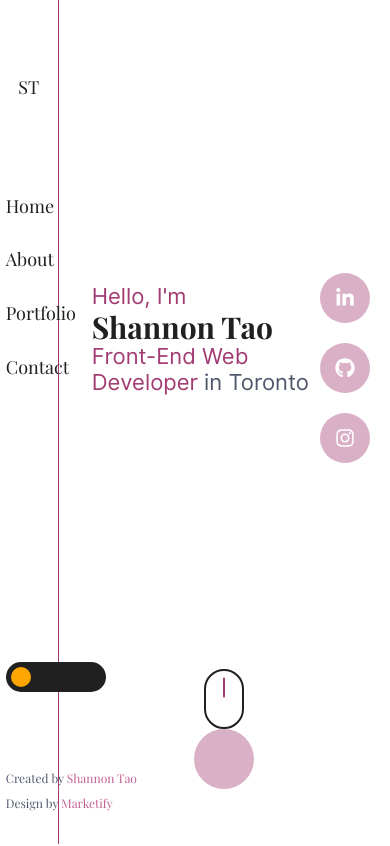
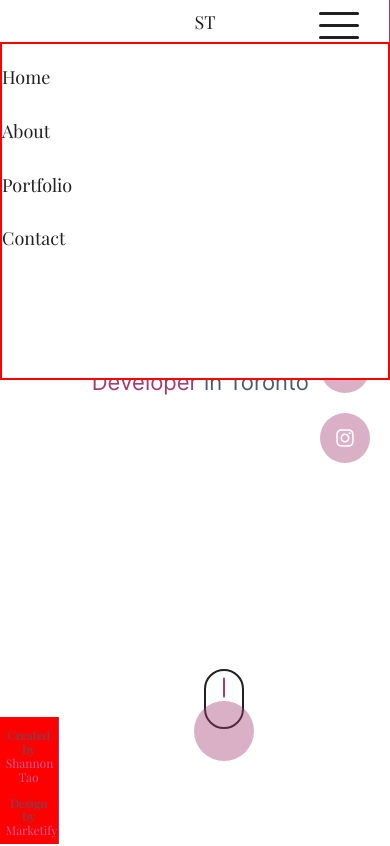
Before and after one commit to shanningtatum/react-portfolio, a React (Create React App) app: page / in a window 390 px wide. Shown: the top 846 px of the page. Built offline with nearby package versions, Linux system fonts and the light colour scheme.

Commit message:
contact form completed, starting media queries

```diff
--- a/src/components/Contact.js
+++ b/src/components/Contact.js
@@ -89,7 +89,9 @@ function Contact() {
               placeholder="Hey Shannon! Love your stuff. Let's set up a time to chat."
               required
             ></textarea>
-            <button className="submitButton">Submit Now</button>
+            <button className="submitButton" title="Send your message">
+              Submit Now
+            </button>
           </form>
           <div className="contactInfo">
             <h3>Want To Connect?</h3>
--- a/src/components/Header.js
+++ b/src/components/Header.js
@@ -3,6 +3,11 @@ import { DarkModeContext } from "./DarkModeContext";
 
 function Header() {
   const { darkMode, toggleDarkMode } = useContext(DarkModeContext);
+
+  const slideOutNav = () => {
+    console.log("hello");
+  };
+
   return (
     <header className={darkMode ? "header headerDark" : "header headerLight"}>
       <a href="#mainContent" className="skipLink">
@@ -28,10 +33,19 @@ function Header() {
             </li>
           </ul>
         </nav>
+        <div className="hamburger" onClick={() => slideOutNav()}>
+          <span className="lineOne"></span>
+          <span className="lineTwo"></span>
+          <span className="lineThree"></span>
+        </div>
         <div
           className={darkMode ? "themeContainer darkTheme" : "themeContainer"}
         >
-          <button className="themeButton" onClick={toggleDarkMode}>
+          <button
+            className="themeButton"
+            onClick={toggleDarkMode}
+            title={darkMode ? "Toggle Light Mode" : "Toggle Dark Mode"}
+          >
             <span className="sr-only">
               {darkMode ? "Enable light mode" : "Enable dark mode"}
             </span>
--- a/src/components/Portfolio.js
+++ b/src/components/Portfolio.js
@@ -52,7 +52,6 @@ function Portfolio() {
                     <div className="projectTools">
                       <ul>
                         {projectTools.map((tool) => {
-                          console.log(tool);
                           return (
                             <li>
                               <p>{tool}</p>
--- a/src/styles/sass/partials/_footer.scss
+++ b/src/styles/sass/partials/_footer.scss
@@ -1,12 +1,13 @@
 footer{
     position: fixed;
     bottom:0;
-    height:10vh;
+    height:15vh;
     width:15%;
     border-right:1px $purple solid;
-    background-color:$white;
+    background-color:red;
     text-align: center;
     font-family:$serifFont;
+
 
     a{
         color:$pink;
@@ -23,7 +24,6 @@ footer h3{
     color:$grey;
     font-weight:normal;
     font-size:clamp(0.6rem, 2vw, 0.8rem);
-    white-space: nowrap;
 }
 
 
@@ -31,6 +31,8 @@ footer h3{
 .footerDark{
     background-color:$black;
     color:$white;
+    border-right:1px $pink solid;
+
 
     h3{
         color:$white;
@@ -40,7 +42,7 @@ footer h3{
 }
 
 .footerLight{
-    background-color:$white;
+    // background-color:$white;
     color:$black;
 
     a{
--- a/src/styles/sass/partials/_header.scss
+++ b/src/styles/sass/partials/_header.scss
@@ -1,6 +1,6 @@
 header{
     position: fixed;
-    height:90vh;
+    height:85vh;
     width:15%;
     border-right:1px $purple solid;
     font-family:$serifFont;
@@ -24,6 +24,7 @@ header{
             text-decoration:none;
             transition:color 0.3s;
         }
+
     }
 
     nav{
@@ -72,6 +73,7 @@ header{
 
 .headerDark{
     background-color:$black;
+    border-right:1px $pink solid;
 
     a{
         color:$white;
--- a/src/styles/sass/partials/_landing.scss
+++ b/src/styles/sass/partials/_landing.scss
@@ -87,6 +87,18 @@
             animation:scrollDown 3s infinite;
 
         }
+
+        &::before{
+            content:'';
+            position: absolute;
+            margin:0 auto;
+            top:30px;
+            left:-35%;
+            border-radius:50%;
+            width:60px;
+            height:60px;
+            background-color:rgba($purple, 0.4);
+        }
     }
 
     .mouseImageDark{
@@ -95,17 +107,12 @@
         &::after{
             background-color:$pink;
         }
+
+        &::before{
+            background-color:rgba($pink, 0.4);
+
+        }
     }
 
-    .circleBackground{
-        margin:0 auto;
-        border-radius:50%;
-        width:60px;
-        height:60px;
-        background-color:rgba($purple, 0.4);
-    }
 
-    .circleBackgroundDark{
-        background-color:rgba($pink, 0.5);
-    }
 }
--- /dev/null
+++ b/src/styles/sass/partials/_mediaQueries.scss
@@ -0,0 +1,77 @@
+@media (max-width:1300px){
+
+    // resizing grid on portfolio
+    .portfolioSection{
+
+        .projectList{
+            grid-template-columns:repeat(2,1fr);
+        }
+    }
+}
+
+@media (max-width:810px){
+    // making a header
+    header{
+        height:5vh;
+        width:100%;
+        position: fixed;
+        z-index:99999;
+
+        .wrapper{
+            flex-direction:column;
+            max-width:none;
+            width:100%;
+        }
+        .logo{
+            padding:0%;
+            width:0;
+        }
+        nav{
+            position: fixed;
+            width:100%;
+            left:0;
+            top:5vh;
+            height:40vh;
+            background-color:$white;
+            z-index:99999999;
+            border:2px red solid;
+        }
+
+        .hamburger{
+            display:flex;
+            justify-content:center;
+            position: absolute;
+            top:12px;
+            right:25px;
+            width:50px;
+            height:30px;
+            cursor:pointer;
+
+            .lineOne,.lineTwo,.lineThree{
+                content:'';
+                position: absolute;
+                width:40px;
+                height:3px;
+                background-color:$black;
+                border-radius:20px;
+                transition:background-color 0.3s;
+            }
+            .lineTwo{
+                top:12px;
+            }
+            .lineThree{
+                top:24px;
+            }
+
+            &:hover, &:focus{
+                .lineOne, .lineTwo, .lineThree{
+                    background-color:$purple;
+                }
+            }
+        }
+        .themeContainer{
+            display:none;
+        }
+
+    }
+}
--- a/src/styles/sass/styles.css
+++ b/src/styles/sass/styles.css
@@ -357,7 +357,7 @@ p {
 
 header {
   position: fixed;
-  height: 90vh;
+  height: 85vh;
   width: 15%;
   border-right: 1px #A23B72 solid;
   font-family: "Playfair Display", serif;
@@ -420,6 +420,7 @@ header li {
 
 .headerDark {
   background-color: #202020;
+  border-right: 1px #FCB0D8 solid;
 }
 .headerDark a {
   color: #FFF;
@@ -575,21 +576,25 @@ header li {
   -webkit-animation: scrollDown 3s infinite;
           animation: scrollDown 3s infinite;
 }
+.scrollIcon .mouseImage::before {
+  content: "";
+  position: absolute;
+  margin: 0 auto;
+  top: 30px;
+  left: -35%;
+  border-radius: 50%;
+  width: 60px;
+  height: 60px;
+  background-color: rgba(162, 59, 114, 0.4);
+}
 .scrollIcon .mouseImageDark {
   border: 2px #FFF solid;
 }
 .scrollIcon .mouseImageDark::after {
   background-color: #FCB0D8;
 }
-.scrollIcon .circleBackground {
-  margin: 0 auto;
-  border-radius: 50%;
-  width: 60px;
-  height: 60px;
-  background-color: rgba(162, 59, 114, 0.4);
-}
-.scrollIcon .circleBackgroundDark {
-  background-color: rgba(252, 176, 216, 0.5);
+.scrollIcon .mouseImageDark::before {
+  background-color: rgba(252, 176, 216, 0.4);
 }
 
 main {
@@ -728,24 +733,24 @@ section:last-child {
   transform: scale(1.2);
 }
 .portfolioSection .projectLi:hover .projectInfo, .portfolioSection .projectLi:focus .projectInfo {
-  -webkit-animation: projectHover 1s forwards;
-          animation: projectHover 1s forwards;
+  -webkit-animation: projectHover 0.8s forwards;
+          animation: projectHover 0.8s forwards;
 }
 .portfolioSection .projectLi:hover .projectInfo h3, .portfolioSection .projectLi:focus .projectInfo h3 {
-  -webkit-animation: projectHoverText 1s forwards;
-          animation: projectHoverText 1s forwards;
+  -webkit-animation: projectHoverText 1.2s forwards;
+          animation: projectHoverText 1.2s forwards;
 }
 .portfolioSection .projectLi:hover .projectInfo > p, .portfolioSection .projectLi:focus .projectInfo > p {
-  -webkit-animation: projectHoverText 1s forwards 0.2s;
-          animation: projectHoverText 1s forwards 0.2s;
+  -webkit-animation: projectHoverText 1.2s forwards 0.1s;
+          animation: projectHoverText 1.2s forwards 0.1s;
 }
 .portfolioSection .projectLi:hover .projectLinks, .portfolioSection .projectLi:focus .projectLinks {
-  -webkit-animation: projectHoverText 1s forwards 0.4s;
-          animation: projectHoverText 1s forwards 0.4s;
+  -webkit-animation: projectHoverText 1.2s forwards 0.2s;
+          animation: projectHoverText 1.2s forwards 0.2s;
 }
 .portfolioSection .projectLi:hover .projectTools, .portfolioSection .projectLi:focus .projectTools {
-  -webkit-animation: projectHoverText 1s forwards 0.6s;
-          animation: projectHoverText 1s forwards 0.6s;
+  -webkit-animation: projectHoverText 1.2s forwards 0.3s;
+          animation: projectHoverText 1.2s forwards 0.3s;
 }
 
 .portfolioSection.darkTheme {
@@ -811,6 +816,9 @@ section:last-child {
 .projectContainer .projectInfo li p {
   color: #FFF;
 }
+.projectContainer .projectInfo .projectTools {
+  opacity: 0;
+}
 .projectContainer .projectLinks {
   display: flex;
   justify-content: space-around;
@@ -857,12 +865,15 @@ section:last-child {
   background-color: lightsalmon;
 }
 
+.contactSection .wrapper {
+  margin: 20px auto;
+}
 .contactSection .contactHeader {
   display: flex;
   align-items: center;
   justify-content: space-between;
   flex-basis: 70%;
-  border-bottom: 1px #FCB0D8 solid;
+  border-bottom: 1px #51586D solid;
 }
 .contactSection .contactSocial {
   flex-basis: 30%;
@@ -908,7 +919,9 @@ section:last-child {
   width: calc(50% - 20px);
 }
 .contactSection .contactForm label {
-  margin: 10px 0;
+  font-size: clamp(0.8rem, 2vw, 1rem);
+  margin-top: 10px;
+  margin-bottom: 20px;
 }
 .contactSection .contactForm input {
   background-color: transparent;
@@ -935,7 +948,31 @@ section:last-child {
   padding: 10px;
   border: 1px rgba(255, 255, 255, 0.5) solid;
   border-radius: 5px;
+  color: #FFF;
+}
+.contactSection .contactForm textarea::-moz-placeholder {
   color: rgba(255, 255, 255, 0.5);
+}
+.contactSection .contactForm textarea:-ms-input-placeholder {
+  color: rgba(255, 255, 255, 0.5);
+}
+.contactSection .contactForm textarea::placeholder {
+  color: rgba(255, 255, 255, 0.5);
+}
+.contactSection .contactForm .submitButton {
+  width: calc(50% - 20px);
+  margin: 40px 0;
+  background-color: #A23B72;
+  color: #FFF;
+  border: none;
+  padding: 30px 20px;
+  border-radius: 5px;
+  font-family: "Inter", sans-serif;
+  cursor: pointer;
+  transition: background-color 0.3s, color 0.3s;
+}
+.contactSection .contactForm .submitButton:hover, .contactSection .contactForm .submitButton:focus {
+  background-color: rgba(162, 59, 114, 0.7);
 }
 .contactSection .contactForm .contactInfo {
   padding: 0 20px;
@@ -949,10 +986,10 @@ section:last-child {
 footer {
   position: fixed;
   bottom: 0;
-  height: 10vh;
+  height: 15vh;
   width: 15%;
   border-right: 1px #A23B72 solid;
-  background-color: #FFF;
+  background-color: red;
   text-align: center;
   font-family: "Playfair Display", serif;
 }
@@ -969,19 +1006,18 @@ footer h3 {
   color: #51586D;
   font-weight: normal;
   font-size: clamp(0.6rem, 2vw, 0.8rem);
-  white-space: nowrap;
 }
 
 .footerDark {
   background-color: #202020;
   color: #FFF;
+  border-right: 1px #FCB0D8 solid;
 }
 .footerDark h3 {
   color: #FFF;
 }
 
 .footerLight {
-  background-color: #FFF;
   color: #202020;
 }
 .footerLight a {
@@ -991,4 +1027,68 @@ footer h3 {
 }
 .footerLight a:hover, .footerLight a:focus {
   color: #A23B72;
+}
+
+@media (max-width: 1300px) {
+  .portfolioSection .projectList {
+    grid-template-columns: repeat(2, 1fr);
+  }
+}
+@media (max-width: 810px) {
+  header {
+    height: 5vh;
+    width: 100%;
+    position: fixed;
+    z-index: 99999;
+  }
+  header .wrapper {
+    flex-direction: column;
+    max-width: none;
+    width: 100%;
+  }
+  header .logo {
+    padding: 0%;
+    width: 0;
+  }
+  header nav {
+    position: fixed;
+    width: 100%;
+    left: 0;
+    top: 5vh;
+    height: 40vh;
+    background-color: #FFF;
+    z-index: 99999999;
+    border: 2px red solid;
+  }
+  header .hamburger {
+    display: flex;
+    justify-content: center;
+    position: absolute;
+    top: 12px;
+    right: 25px;
+    width: 50px;
+    height: 30px;
+    cursor: pointer;
+  }
+  header .hamburger .lineOne, header .hamburger .lineTwo, header .hamburger .lineThree {
+    content: "";
+    position: absolute;
+    width: 40px;
+    height: 3px;
+    background-color: #202020;
+    border-radius: 20px;
+    transition: background-color 0.3s;
+  }
+  header .hamburger .lineTwo {
+    top: 12px;
+  }
+  header .hamburger .lineThree {
+    top: 24px;
+  }
+  header .hamburger:hover .lineOne, header .hamburger:hover .lineTwo, header .hamburger:hover .lineThree, header .hamburger:focus .lineOne, header .hamburger:focus .lineTwo, header .hamburger:focus .lineThree {
+    background-color: #A23B72;
+  }
+  header .themeContainer {
+    display: none;
+  }
 }/*# sourceMappingURL=styles.css.map */
--- a/src/styles/sass/styles.scss
+++ b/src/styles/sass/styles.scss
@@ -7,4 +7,5 @@
 @import './partials/landing';
 @import './partials/mainContainer';
 @import './partials/contact';
-@import './partials/footer'
+@import './partials/footer';
+@import './partials/mediaQueries';
```
Also changed, not shown: src/styles/sass/partials/_contact.scss (+28 -4 lines), src/styles/sass/partials/_mainContainer.scss (+9 -6 lines), 1 other file (tests, documents, lock files or other folders).
